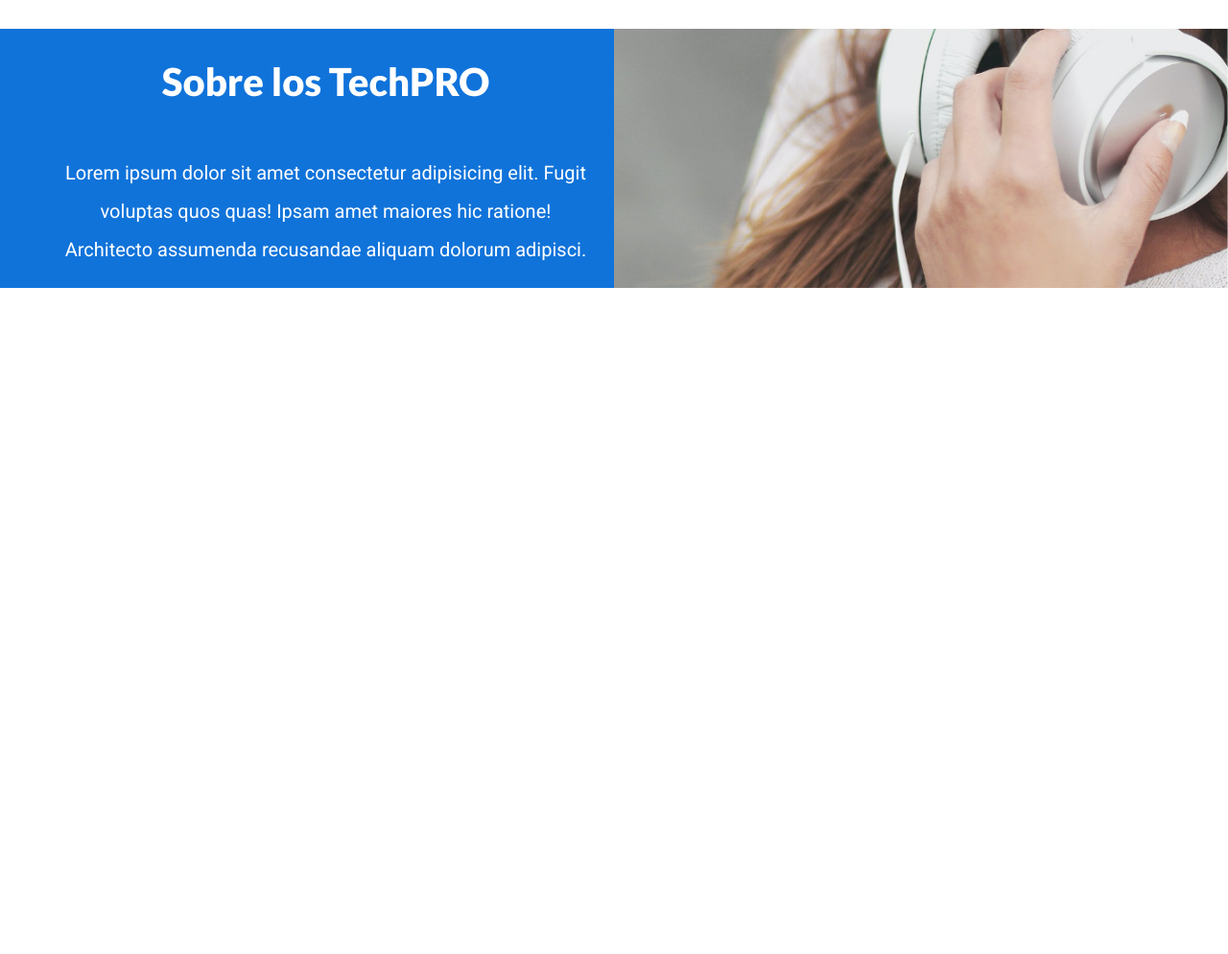
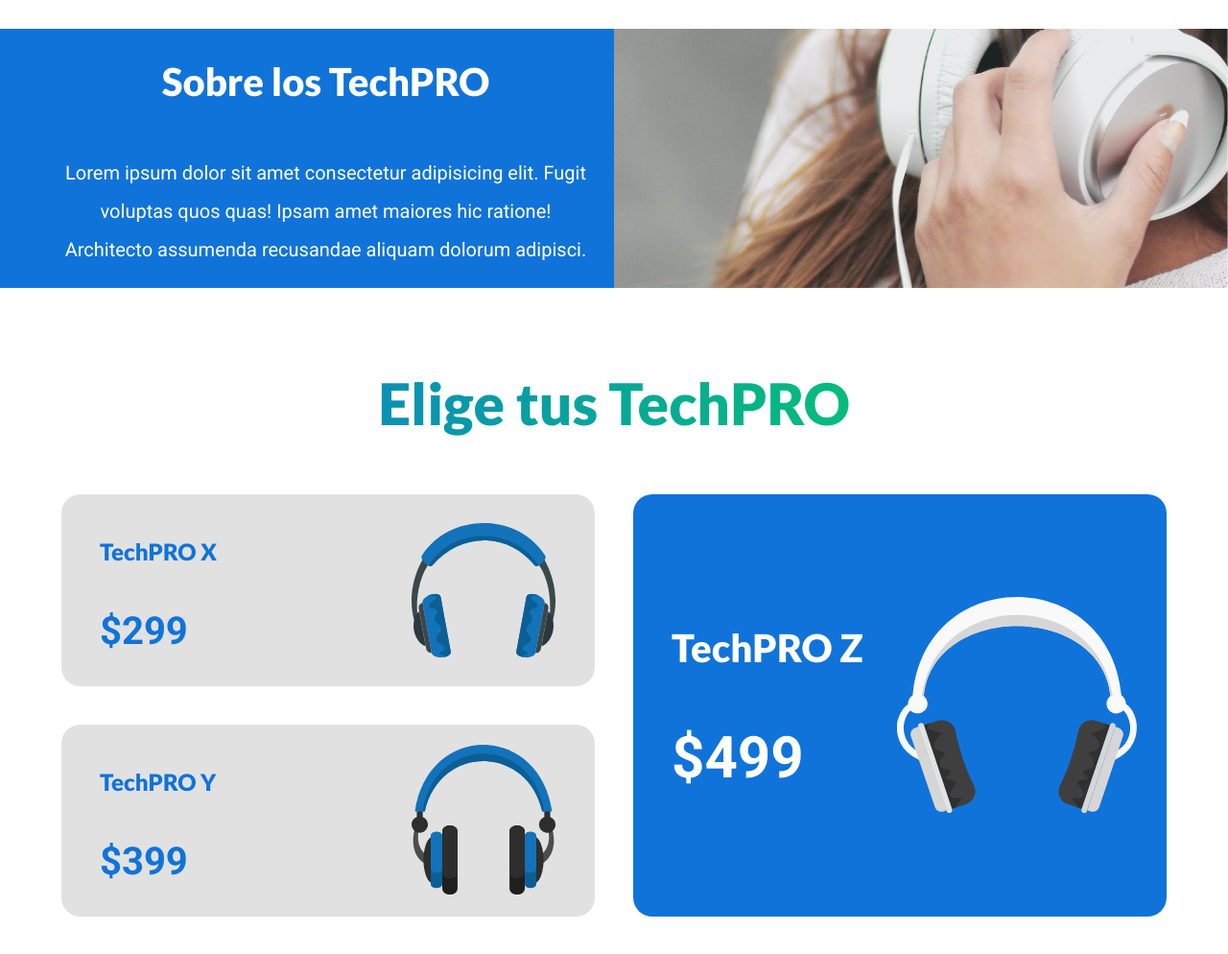
Before and after one commit to OneAlpacaMore/07-audifonosTechPro, a plain HTML site: page index.html in a window 1280 px wide. Shown: the part 1051-2045 px from the top of the page at 96% size. Before the commit the page ends 1351 px from the top, so only its background shows below. Drawn offline with Linux system fonts and the light colour scheme.

Commit message:
Modelos de Techpro terminados

```diff
--- a/css/styles.css
+++ b/css/styles.css
@@ -193,3 +193,84 @@ header {
     line-height: 2;
 
 }
+
+/*Modelos de los techpro*/
+.header-modelos {
+    font-size: 6rem;
+    margin-bottom: var(--separacion);
+}
+
+.modelos {
+    padding: var(--separacion) 0;
+}
+
+.listado-modelos {
+    display: flex;
+    flex-direction: column-reverse;
+}
+
+@media (min-width: 992px) {
+    .listado-modelos {
+        display: grid;
+        grid-template-columns: repeat(2, 1fr);
+        grid-template-rows: repeat(2, 20rem);
+        gap: 4rem;
+    }
+}
+
+.modelo {
+    background-color: var(--grisClaro);
+    margin-bottom: 2rem;
+    padding-left: 4rem;
+    color: var(--colorPrimario);
+    border-radius: 2rem;
+    min-height: 20rem;
+    display: flex;
+    flex-direction: column;
+    justify-content: center;
+    background-repeat: no-repeat;
+    background-position: 90% center;
+    background-size: 15rem;
+}
+@media (min-width: 992px) {
+    .modelo {
+        margin-bottom: 0;
+    }
+}
+.modelo h3 {
+    font-size: 2.4rem;
+}
+.modelo .precio {
+    font-size: 4rem;
+    font-weight: 900;
+    line-height: 0;
+}
+.modelo:first-of-type {
+    margin-bottom: 0;
+}
+
+.modelo-x {
+    background-image: url('../img/modelo-x.svg');
+
+}
+.modelo-y {
+    background-image: url('../img/modelo-y.svg');
+}
+.modelo-z {
+    background-image: url('../img/modelo-z.svg');
+    background-color: var(--colorPrimario);
+    color: var(--blanco);
+}
+@media (min-width: 992px) {
+    .modelo-z {
+        grid-column: 2 / 3;
+        grid-row: 1 / 3;
+        background-size: 25rem;
+    }
+    .modelo-z h3 {
+        font-size: 4rem;
+    }
+}
+.modelo-z .precio {
+    font-size: 6rem;
+}
--- a/index.html
+++ b/index.html
@@ -1,5 +1,6 @@
 <!DOCTYPE html>
 <html lang="en">
+
 <head>
     <meta charset="UTF-8">
     <meta name="viewport" content="width=device-width, initial-scale=1.0">
@@ -8,33 +9,30 @@
     <link rel="stylesheet" href="./css/styles.css">
     <link rel="preconnect" href="https://fonts.googleapis.com">
     <link rel="preconnect" href="https://fonts.gstatic.com" crossorigin>
-    <link href="https://fonts.googleapis.com/css2?family=Lato:wght@400;900&family=Roboto:ital,wght@0,400;0,700;1,900&display=swap" rel="stylesheet">
+    <link
+        href="https://fonts.googleapis.com/css2?family=Lato:wght@400;900&family=Roboto:ital,wght@0,400;0,700;1,900&display=swap"
+        rel="stylesheet">
 </head>
+
 <body>
     <header class="header">
         <div class="contenedor contenido-header">
             <div class="imagen-header">
                 <picture>
-                <source
-                     sizes="1920w"
-                     srcset="img/header.avif 1920w"
-                     type="image/avif">
-                <source
-                     sizes="1920w"
-                     srcset="img/header.webp 1920w"
-                     type="image/webp">
-                <source
-                     sizes="1920w"
-                     srcset="img/header.jpg 1920w"
-                     type="image/jpeg">
-                <img loading="lazy" decoding="async" src="img/header.jpg" lazyalt="imagen" width="1000" height="600">
+                    <source sizes="1920w" srcset="img/header.avif 1920w" type="image/avif">
+                    <source sizes="1920w" srcset="img/header.webp 1920w" type="image/webp">
+                    <source sizes="1920w" srcset="img/header.jpg 1920w" type="image/jpeg">
+                    <img loading="lazy" decoding="async" src="img/header.jpg" lazyalt="imagen" width="1000"
+                        height="600">
                 </picture>
             </div> <!--.imagen-header-->
 
             <div class="texto-header">
                 <p class="tagline-producto">Sonido Profesional</p>
                 <h1 class="nombre-producto degradado-verde">TechPRO</h1>
-                <P class="descripcion-producto">Lorem ipsum dolor sit amet consectetur adipisicing elit. Exercitationem dignissimos et iusto hic ad porro repellendus suscipit eos maxime temporibus, doloremque sint ipsum repudiandae, reprehenderit omnis voluptates ratione inventore doloribus.</P>
+                <P class="descripcion-producto">Lorem ipsum dolor sit amet consectetur adipisicing elit. Exercitationem
+                    dignissimos et iusto hic ad porro repellendus suscipit eos maxime temporibus, doloremque sint ipsum
+                    repudiandae, reprehenderit omnis voluptates ratione inventore doloribus.</P>
                 <p class="precio-producto">Desde <span>$299</span></p>
             </div>
         </div>
@@ -44,17 +42,23 @@
         <div class="caracteristica">
             <img src="./img/icono-sonido.svg" alt="icono sonido">
             <h2>Gran Sonido</h2>
-            <p>Lorem ipsum dolor sit, amet consectetur adipisicing elit. Possimus incidunt corporis praesentium numquam voluptatem maiores perspiciatis, enim voluptatibus accusantium tempora non. Eveniet molestiae aliquam recusandae est delectus asperiores aspernatur tempore.</p>
+            <p>Lorem ipsum dolor sit, amet consectetur adipisicing elit. Possimus incidunt corporis praesentium numquam
+                voluptatem maiores perspiciatis, enim voluptatibus accusantium tempora non. Eveniet molestiae aliquam
+                recusandae est delectus asperiores aspernatur tempore.</p>
         </div>
         <div class="caracteristica">
             <img src="./img/icono-garantia.svg" alt="icono garantia">
             <h2>Garantia de por vida</h2>
-            <p>Lorem ipsum dolor sit, amet consectetur adipisicing elit. Possimus incidunt corporis praesentium numquam voluptatem maiores perspiciatis, enim voluptatibus accusantium tempora non. Eveniet molestiae aliquam recusandae est delectus asperiores aspernatur tempore.</p>
+            <p>Lorem ipsum dolor sit, amet consectetur adipisicing elit. Possimus incidunt corporis praesentium numquam
+                voluptatem maiores perspiciatis, enim voluptatibus accusantium tempora non. Eveniet molestiae aliquam
+                recusandae est delectus asperiores aspernatur tempore.</p>
         </div>
         <div class="caracteristica">
             <img src="./img/icono-bateria.svg" alt="icono bateria">
             <h2>+20 horas de batería</h2>
-            <p>Lorem ipsum dolor sit, amet consectetur adipisicing elit. Possimus incidunt corporis praesentium numquam voluptatem maiores perspiciatis, enim voluptatibus accusantium tempora non. Eveniet molestiae aliquam recusandae est delectus asperiores aspernatur tempore.</p>
+            <p>Lorem ipsum dolor sit, amet consectetur adipisicing elit. Possimus incidunt corporis praesentium numquam
+                voluptatem maiores perspiciatis, enim voluptatibus accusantium tempora non. Eveniet molestiae aliquam
+                recusandae est delectus asperiores aspernatur tempore.</p>
         </div>
     </section>
 
@@ -62,9 +66,37 @@
         <div class="contenedor sobre-tech-grid">
             <div class="texto-sobre-tech">
                 <h2>Sobre los TechPRO</h2>
-                <p>Lorem ipsum dolor sit amet consectetur adipisicing elit. Fugit voluptas quos quas! Ipsam amet maiores hic ratione! Architecto assumenda recusandae aliquam dolorum adipisci.</p>
+                <p>Lorem ipsum dolor sit amet consectetur adipisicing elit. Fugit voluptas quos quas! Ipsam amet maiores
+                    hic ratione! Architecto assumenda recusandae aliquam dolorum adipisci.</p>
             </div>
         </div>
     </section>
+
+    <main class="contenedor modelos">
+
+        <h2 class="text-center degradado-verde header-modelos">Elige tus TechPRO</h2>
+
+        <div class="listado-modelos">
+
+            <div class="modelo modelo-x">
+                <h3>TechPRO X</h3>
+                <p class="precio">$299</p>
+            </div>
+
+            <div class="modelo modelo-y">
+                <h3>TechPRO Y</h3>
+                <p class="precio">$399</p>
+            </div>
+
+            <div class="modelo modelo-z">
+                <h3>TechPRO Z</h3>
+                <p class="precio">$499</p>
+            </div>
+
+        </div> <!--Fin del listado de modelos-->
+
+    </main>
+
 </body>
+
 </html>
```
